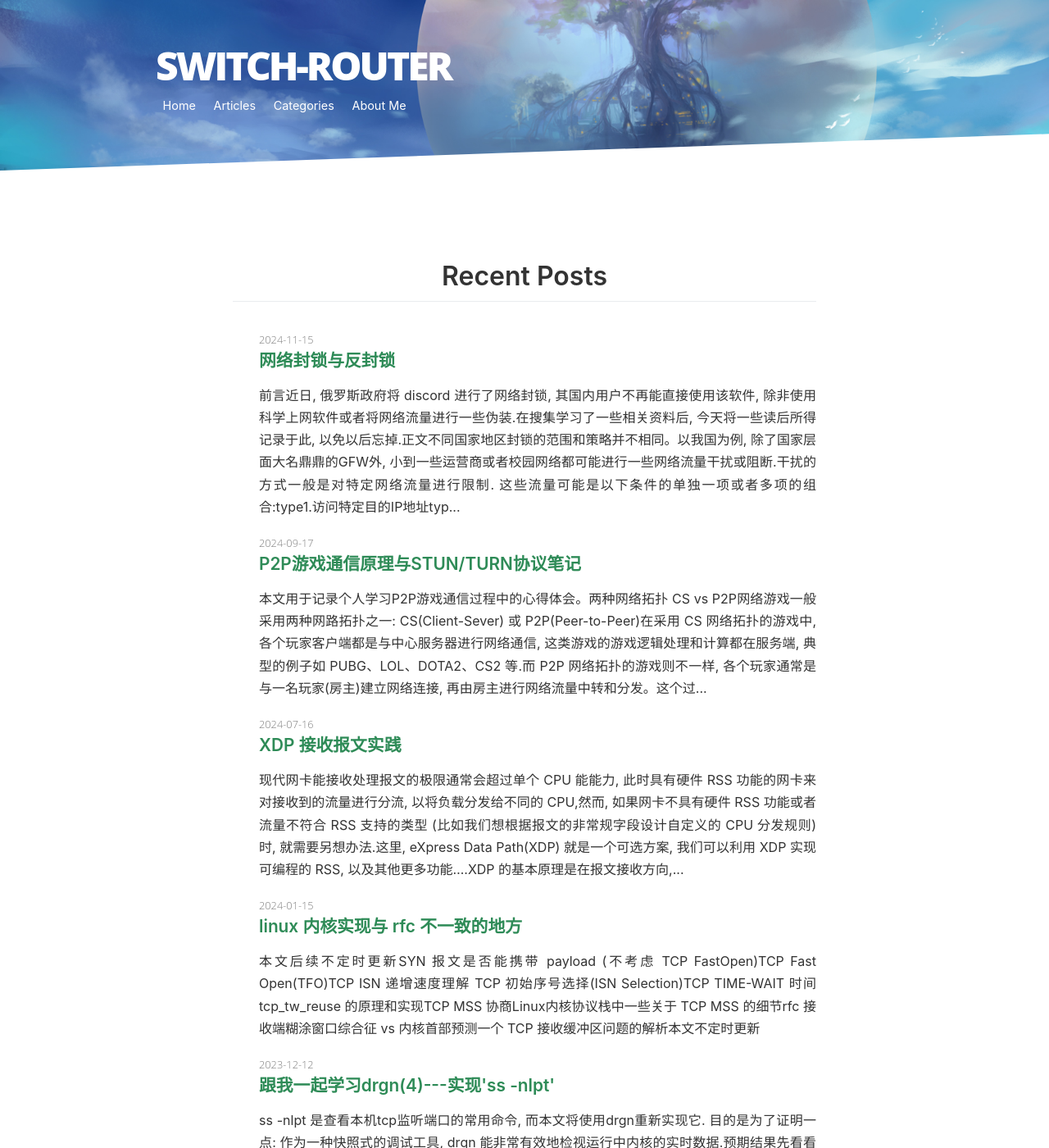
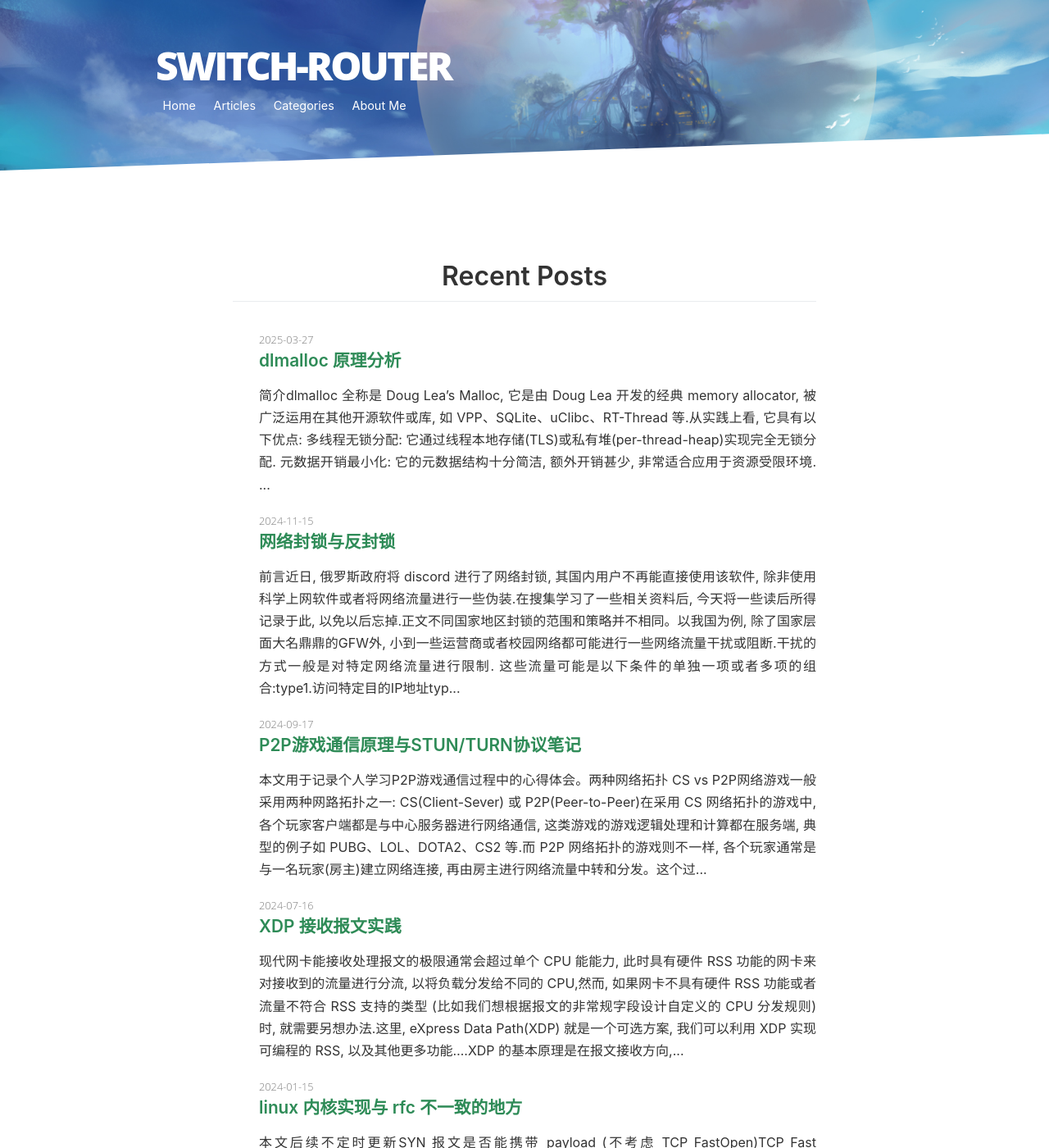
Before and after one commit to switch-router-nat/switch-router-nat.github.io, a Jekyll site: the page built from index.html, in a window 1280 px wide and 1400 px high. Shown: the whole window at 82% size. Built offline with Jekyll 4.4.1, drawn with Linux system fonts in a browser that asks for light colours; nearby versions of some CDN libraries; the list of posts is cut into pages by our own code; some of the changed lines change nothing that is shown; some of the changed text lies outside the part shown.

Commit message:
dlmalloc

````diff
--- a/_posts/2024-09-17-p2p.md
+++ b/_posts/2024-09-17-p2p.md
@@ -133,17 +133,19 @@ STUN 协议报文存在于 UDP (TCP也可, 但用得不多) 的 payload 中。
 这里最重要的就是 STUN Message Type. 它包含了报文的 type + method
 
 以 type 来看, 协议定义了以下四种:
-
+```
    #define IS_REQUEST(msg_type)       (((msg_type) & 0x0110) == 0x0000)
    #define IS_INDICATION(msg_type)    (((msg_type) & 0x0110) == 0x0010)
    #define IS_SUCCESS_RESP(msg_type)  (((msg_type) & 0x0110) == 0x0100)
    #define IS_ERR_RESP(msg_type)      (((msg_type) & 0x0110) == 0x0110)
+```
 
 对于 Request 来说, method 目前就只有 Binding 一种. 该 method 是 STUN 协议的核心.
-
+```
    0x000: Reserved
    0x001: Binding
    0x002: Reserved; was SharedSecret prior to [RFC5389]
+```
 
 一个典型的 Binding Response 报文如下, 其中 MAPPED_ADDRESS 即为 STUN client 经过 NAT 设备后的公网地址端口
 
@@ -171,14 +173,13 @@ STUN 协议报文存在于 UDP (TCP也可, 但用得不多) 的 payload 中。
 5.STUN client 1 和 STUN client 2 互相以对方 NAT 后的公网地址端口为目标发送 Binding Request, 该消息到达 NAT 设备时, 会建立相应的映射表项
 
 6.当其中一方发送的 Bind Request 到达对方 NAT 设备时，可能对方上一步表项还没有建立(双发发送 Binding Request 是一个独立的过程)。
-如果该 NAT 类型是 Full-cone, 则消息应该可以通过(满足第 1 步建立的表项), 如果是其他类型, 则会被丢弃。
+如果该 NAT 类型是 Full-cone, 则消息应该可以通过(满足第 1 步建立的表项)。如果是其他类型, 则会被丢弃, 不过这也没有关系, 因为当对方的 Bind Request 发出后, 本方的 Bind Request 也就能通过了
 
 7.当双方的 NAT 设备都建立表项后, 如果 NAT 映射具有 Endpoint-Independent Mapping 行为, 则双方的 Binding Request 都可以抵达对方 STUN client。此时双方的 P2P 通道就建立完成.
 
 ### 打洞失败的场景
 
 前面的展示过程中，打洞成功依赖 NAT 映射具有 Endpoint-Independent Mapping 行为。但如果不是呢, 比如 Address-Dependent Mapping, 我们可以通过分析看到, 此时对端发送的 Binding Request 依然不能穿越本端 NAT 设备
-
 
 因此，对于这种场景，还需要其他协议。
 
--- /dev/null
+++ b/_posts/2025-03-27-dlmalloc.md
@@ -0,0 +1,428 @@
+---
+layout    : post
+title     : "dlmalloc 原理分析"
+date      : 2025-03-27
+lastupdate: 2025-03-27
+categories: Network(Kernel)
+---
+
+# 简介
+
+dlmalloc 全称是 Doug Lea's Malloc, 它是由 Doug Lea 开发的经典 memory allocator, 被广泛运用在其他开源软件或库, 如 VPP、SQLite、uClibc、RT-Thread 等.
+
+从实践上看, 它具有以下优点:
+
+- 多线程无锁分配: 它通过线程本地存储(TLS)或私有堆(per-thread-heap)实现完全无锁分配.
+
+- 元数据开销最小化: 它的元数据结构十分简洁, 额外开销甚少, 非常适合应用于资源受限环境.
+
+- 低碎片化: 它允许更细粒度的内存块分割和合并策略，尤其在小内存块的管理上更高效
+
+- 减少系统调用: 它预分配大块内存池，后续所有分配均在用户态完成，无需内核介入.
+
+作者在 <https://gee.cs.oswego.edu/dl/html/malloc.html> 描述了写 dlmalloc 的动机, 以及心目中优秀的 memory allocator 的目标如下:
+
+- Maximizing Compatibility 最大化兼容性
+
+它应该与其他软件兼容, 尤其应该遵守 ANSI/POSIX 标准
+
+- Maximizing Portability  最大化可移植性
+
+它应该尽可能少依赖系统特性(如系统调用)，同时仍为某些系统独有的有用功能提供可选支持；并符合所有已知的系统对齐和寻址规则.
+
+解释一下就是: 设计中应该减少对特定系统调用或API的依赖, 因为这些依赖可能导致代码在其他平台上无法运行。例如，使用POSIX标准的函数而不是Windows特有的API，或者使用抽象层来封装系统相关的代码
+
+另一方面，虽然要减少依赖，但某些功能可能只在特定系统上存在且非常有用，因此需要以可选的方式支持它们。
+
+比如，在 Linux 上使用 epoll 进行高效 I/O 复用，而在 Windows 上使用 IOCP，但通过条件编译或插件机制来提供这些功能。
+
+另外, 不同硬件架构(如x86、ARM)有不同的内存对齐要求和寻址限制。代码需要遵守这些规则以避免崩溃或性能下降，比如确保数据结构正确对齐，或处理不同字节序的问题
+
+- Minimizing Space 最小化空间
+
+它应该不浪费空间, 应该尽可能少地从系统获取内存, 并始终应该让碎片内存尽可能地少.
+
+- Minimizing Time 最小化时间
+
+它的 malloc()\free()\realloc() 等实现应该尽可能地小耗时短, 或者说可控。
+
+- Maximizing Tunability 最大化可调整性
+
+它的可选功能和行为应由用户静态(通过宏定义等) 或动态(通过控制命令，例如 mallopt)控制, 方便用户定制出最合适的配置。
+
+- Maximizing Locality 最大化局部性
+
+它分配大内存时应该尽可能靠近, 因为计算机系统中短时间内倾向于重复访问某些数据或相邻数据, 这有助于减少程序运行期间出现缺页和cache miss
+
+- Maximizing Error Detection 最大化错误检测
+
+它应该可以检测明显的踩内存、重复释放问题。
+
+- Minimizing Anomalies 最小化异常
+
+即使是使用默认配置, 它也应该在大部分程序上表现良好。
+
+以上准则有些优点拗口, 接下来, 我将从源码角度对 dlmalloc 展开分析.
+
+源码地址: https://github.com/switch-router-nat/dlmalloc
+
+# 总览
+
+整个源码仅2个文件: **dlmalloc.c** 和 **dlmalloc.h**, 这个特点使其非常容易被集成到其他代码里.
+
+其中 dlmalloc.h 主要放着注释和函数声明. 其中包含一些"术语"的定义, 包括各个宏开关的解释和默认值.
+
+这里面最重要我觉得是 **MSPACES** (Memory Spaces), 它可以类比于 linux kernel 中的 namespace 的概念. 一旦使能了, 就会衍生出 mspace\_malloc(), mspace\_free() 等函数, 这些函数相比原版会多一个额外的 mspace 参数.
+
+> If MSPACES is defined, then in addition to malloc, free, etc., this file also defines mspace\_malloc, mspace\_free, etc. These are versions of malloc routines that take an "mspace" argument obtained using create\_mspace, to control all internal bookkeeping.
+
+而这可以让一个程序中创建多个 mspace 空间, 它们使用互不重叠的内存.
+
+相反, 如果不使能 **MSPACES** , 则相当于是使用默认唯一的空间. 至于该文件中的其他定义, 可以遇到了再来查询.
+
+接下来是 **dlmalloc.c**, 该文件包含了 dlmalloc 的具体实现, 下面我们就进入该文件.
+
+# mspace 和 mstate
+
+如果使能了**MSPACES**, 应用程序要做的第一件事就是 **创建mspace**
+```c
+    typedef void* mspace;
+    typedef struct malloc_state*    mstate;
+    ...
+
+    mspace create_mspace(size_t capacity, int locked) {
+      mstate m = 0;
+      size_t msize;
+      ensure_initialization();
+      msize = pad_request(sizeof(struct malloc_state));
+      if (capacity < (size_t) -(msize + TOP_FOOT_SIZE + mparams.page_size)) {
+        size_t rs = ((capacity == 0)? mparams.granularity :
+                     (capacity + TOP_FOOT_SIZE + msize));
+        size_t tsize = granularity_align(rs);
+        char* tbase = (char*)(CALL_MMAP(tsize));
+        if (tbase != CMFAIL) {
+          m = init_user_mstate(tbase, tsize);           // --> 初始化 mstate
+          m->seg.sflags = USE_MMAP_BIT;
+          set_lock(m, locked);
+        }
+      }
+      return (mspace)m;
+    }
+```
+上面的函数创建一个指定`capacity`大小内存的`mspace`, 其内部最重要的就是调用 *init\_user\_mstate()* 初始化`mstate`
+
+这里的`mstate`相当于作为这块内存区域的元数据, 它位于申请内存的顶部, 记录整个内存的使用情况.
+
+这里的`capacity`是纯用户可用的内存大小, 不不含元数据自身所占的内存空间. 因此这个函数实际从操作系统申请的内存是要超过`capacity`的。
+
+<p align="center"><img src="/assets/img/dlmalloc/overview.PNG"></p>
+
+如上图所示, 在整个 mspace 内存空间里, 元数据控制结构位于顶端, 余下的一大片都是待分配给应用程序的内存.
+
+# chunk
+
+对于使能了**MSPACES**版本来说, 应用程序调用下面这个API, 从指定的`mspace`内部申请`bytes`字节内存
+
+```c
+/* 从 msp 指定的 mspace 申请分配 bytes 字节长度的内存 */
+void* mspace_malloc(mspace msp, size_t bytes)
+```
+
+分配内存的单元被称为 chunk, 其大小并不固定, 应用程序申请的内存越大, chunk 所占的内存也就越多。
+
+chunk 中除了包含真正提供给应用程序的内存空间外, 还要记录该内存空间长度, 因为当应用程序释放内存时, 只会提供首地址, 并不会提供长度.
+
+正在被使用的 chunk 在内存中的布局如下 (每一行代表8个字节):
+
+```
+   如果 prev chunk 处于被使用状态:
+
+   chunk-> +-+-+-+-+-+-+-+-+-+-+-+-+-+-+-+-+-+-+-+-+-+-+-+-+-+-+-+-+-+-+-+-+
+           | payload of previous chunk                                     |
+           +-+-+-+-+-+-+-+-+-+-+-+-+-+-+-+-+-+-+-+-+-+-+-+-+-+-+-+-+-+-+-+-+
+           | Size of this chunk                                        |C|P| C = 1  P = 1
+     mem-> +-+-+-+-+-+-+-+-+-+-+-+-+-+-+-+-+-+-+-+-+-+-+-+-+-+-+-+-+-+-+-+-+
+           |                                                               |
+           +-                                                              +
+           |                                                               |
+           +-                                                              +
+           |                                                               :
+           +-      size - sizeof(size_t) available payload bytes           +
+           :                                                               |
+   chunk-> +-                                                              +
+           |                                                               |
+           +-+-+-+-+-+-+-+-+-+-+-+-+-+-+-+-+-+-+-+-+-+-+-+-+-+-+-+-+-+-+-+-+
+           | Size of next chunk (may or may not be in use)             |C|P| C = 0/1 P = 1
+     mem-> +-+-+-+-+-+-+-+-+-+-+-+-+-+-+-+-+-+-+-+-+-+-+-+-+-+-+-+-+-+-+-+-+
+
+
+
+   如果 prev chunk 处于空闲状态:
+
+   chunk-> +-+-+-+-+-+-+-+-+-+-+-+-+-+-+-+-+-+-+-+-+-+-+-+-+-+-+-+-+-+-+-+-+
+		   | Size of previous chunk                                        |
+		   +-+-+-+-+-+-+-+-+-+-+-+-+-+-+-+-+-+-+-+-+-+-+-+-+-+-+-+-+-+-+-+-+
+		   | Size of this chunk                                        |C|P| C = 1  P = 0
+	 mem-> +-+-+-+-+-+-+-+-+-+-+-+-+-+-+-+-+-+-+-+-+-+-+-+-+-+-+-+-+-+-+-+-+
+		   |                                                               |
+		   +-                                                              +
+		   |                                                               |
+		   +-                                                              +
+		   |                                                               :
+		   +-      size - sizeof(size_t) available payload bytes           +
+		   :                                                               |
+   chunk-> +-                                                              +
+		   |                                                               |
+		   +-+-+-+-+-+-+-+-+-+-+-+-+-+-+-+-+-+-+-+-+-+-+-+-+-+-+-+-+-+-+-+-+
+		   | Size of next chunk (may or may not be in use)             |C|P| C = 0/1  P = 1
+	 mem-> +-+-+-+-+-+-+-+-+-+-+-+-+-+-+-+-+-+-+-+-+-+-+-+-+-+-+-+-+-+-+-+-+
+
+```
+
+关于 chunk 的布局, 有几点需要解释:
+
+1.  chunk 与 chunk 之间在内存中紧密相连;
+2.  chunk 在内存中 16 字节对齐, chunk 的第二行除了表示该 chunk 大小外, 未使用的低 2 比特 C 和 P 是两个标记位, 分别表示 current chunk 和 previous chunk 是否正在被使用;
+3.  chunk 指针指向的前 8 字节内存其实还属于 previous chunk;
+4.  如果 previous chunk 处于使用状态, 这 8 个字节就是属于 previous chunk 的 payload 内存
+5.  如果 previous chunk 处于空闲状态, 这 8 个字节则记录 previous chunk 的大小
+6.  mem 指针是实际返回给应用程序的内存首地址
+7.  应用程序能实际读写的内存的尾部已经侵入到 next chunk
+
+而如果 current chunk 处于**空闲**状态, 则内存布局如下:
+```
+   chunk-> +-                                                             -+
+		   | User payload (must be in use, or we would have merged!)       |
+		   +-+-+-+-+-+-+-+-+-+-+-+-+-+-+-+-+-+-+-+-+-+-+-+-+-+-+-+-+-+-+-+-+
+		   | Size of this chunk                                        |C|P| C = 0  P = 1
+		   +-+-+-+-+-+-+-+-+-+-+-+-+-+-+-+-+-+-+-+-+-+-+-+-+-+-+-+-+-+-+-+-+
+		   | Next pointer                                                  |
+		   +-+-+-+-+-+-+-+-+-+-+-+-+-+-+-+-+-+-+-+-+-+-+-+-+-+-+-+-+-+-+-+-+
+		   | Prev pointer                                                  |
+		   +-+-+-+-+-+-+-+-+-+-+-+-+-+-+-+-+-+-+-+-+-+-+-+-+-+-+-+-+-+-+-+-+
+		   |                                                               :
+		   +-      size - sizeof(struct chunk) unused bytes                +
+		   :                                                               |
+   chunk-> +-+-+-+-+-+-+-+-+-+-+-+-+-+-+-+-+-+-+-+-+-+-+-+-+-+-+-+-+-+-+-+-+
+		   | Size of this chunk                                            |
+		   +-+-+-+-+-+-+-+-+-+-+-+-+-+-+-+-+-+-+-+-+-+-+-+-+-+-+-+-+-+-+-+-+
+		   | Size of next chunk (must be in use)                       |C|P| C = 1 P = 0
+	 mem-> +-+-+-+-+-+-+-+-+-+-+-+-+-+-+-+-+-+-+-+-+-+-+-+-+-+-+-+-+-+-+-+-+
+		   |                                                               :
+		   +- User payload                                                 +
+		   :                                                               |
+```
+同样有几点需要解释:
+
+1.  空闲 chunk 的 previous chunk 一定正在使用 (P = 1), 否则两个连续空闲的 chunk 会被合并为一个. next chunk 同理.
+2.  chunk 指针的第3行和第4行分别为指向其他 chunk 的指针. 这一点稍后在 smallbin 中阐述.
+
+回过头再看看代码里 chunk 的定义:
+```c
+    struct malloc_chunk {
+      size_t               prev_foot;  /* Size of previous chunk (if free). */
+      size_t               head;       /* Size and inuse bits. */
+      struct malloc_chunk* fd;         /* double links -- used only if free. */
+      struct malloc_chunk* bk;
+    };
+```
+## top chunk
+
+**top chunk**是一个 mspace 中一个特殊的 chunk. 它是该 mspace 的最后分配源. 初始状态下, `top chunk`几乎表示了整个待分配内存。
+
+若应用程序申请的内存现有空闲 chunk 都不满足, dlmalloc会从 top chunk 中切分出一个 chunk, 剩余部分仍作为 top chunk 保留;
+
+当释放的内存块与 top chunk 相邻时，dlmalloc 会将其合并到 top chunk 中. top chunk 的大小和位置会记录在 mspace 的元数据中。
+
+以一个 capacity = 4096 的 mspace 为例, 初始状态下, top chunk 的内存布局如下图所示 (水平线表示重叠的内存地址):
+
+<p align="center"><img src="/assets/img/dlmalloc/mspace.PNG"></p>
+
+如果此时程序申请一个 24 字节内存, 那么 top chunk 将向下移动 32 字节 (申请字节数+8, 再16字节对齐)
+
+<p align="center"><img src="/assets/img/dlmalloc/malloc24.PNG"></p>
+
+图中`mem`为返回给应用程序的地址, 红框为用户可读写的内存.
+
+# smallbin
+
+smallbin 是用于管理**较小**的 chunk 的核心数据结构, 它位于 mspace 的元数据`struct malloc_state`结构中, 通过固定大小的双向链表组织空闲内存块，优化小内存的分配和释放效率.
+
+这里的**较小**是指用户申请的内存大小不超过 232 Bytes, 对应此时 chunk 大小为 240 Bytes (用户申请内存加 8 Bytes,再 16 Bytes 对齐)
+
+smallbin 包含了若干 chunk 链表, 每个链表串联起相同大小的 chunk, 链表之间间隔为 8 Bytes.
+```
+    链表1 <--> 32 Bytes chunk <--> 32 Bytes chunk <--> 32 Bytes chunk
+    链表2 <--> 40 Bytes chunk <--> 40 Bytes chunk <--> 40 Bytes chunk
+    链表3 <--> 48 Bytes chunk <--> 48 Bytes chunk <--> 48 Bytes chunk
+    ...
+    链表27 <--> 240 Bytes chunk <--> 240 Bytes chunk <--> 240 Bytes chunk
+```
+链表上的 chunk 通常是由于程序释放, 并且又不能与上下相邻的 chunk 合并产生的.
+
+如下图所示, 展示了 32 Bytes 大小的 chunk 链表, 它将内存区中**游离**的所有 32 Bytes chunk 串联了起来.
+
+<p align="center"><img src="/assets/img/dlmalloc/smallbin.PNG"></p>
+
+从代码上看, mspace 元数据内有两个字段与 smallbin 有关: `smallmap`和`smallbins`
+
+```c
+struct malloc_state {
+  binmap_t   smallmap;
+  ...
+  mchunkptr  smallbins[(NSMALLBINS+1)*2]; // NSMALLBINS = 32
+  ...
+};
+```
+
+其中,`smallbins`就是上面提到的链表数组, 而 smallmap 则是一个 bitmap, 每一位用来表示是否存在对应大小的空闲 small chunk, 比如若存在一个大小为 32 Bytes 的 chunk, 则 smallmap 的第 32 >> 3 = 4 (下标从0开始) 位会被置位。
+
+smallbins 有 (32+1)\*2 = 66 个元素, 其中每 2 个为一组(fd 和 bk), 33 组比上面的 27 条链表要多, 这是由于有一些组不会使用, 因为 chunk 有最小大小的限制, 前几组元素并不会用到.
+
+dlmalloc 对于小内存请求遵循以下顺序算法:
+
+```
+1. smallbin 里存在匹配的 **remainderless chunk** (指 chunk 的大小与请求完全匹配，分割后无剩余空间可形成新 chunk);
+2. 从 dv chunk 分配 (通常为最近一次请求或释放形成的 chunk);
+3. 从 smallbin 中选择最小的可用 chunk 进行分割，将剩余部分保存为新的 dv chunk;
+4. 从 top chunk 分配;
+5. 向操作系统申请新内存并使用.
+```
+
+# dv chunk
+
+dv(designated victim)是一种缓存机制，用于快速响应连续的小请求，减少对 smallbins 的遍历, 它产生于对 small chunk 的分割.
+
+在一个 msapce 中, 只有唯一的 dv chunk, 它和 top chunk 一样, 保存在 mspace 的元数据中, 被 dv 保存的 chunk 不再会被 smallbin 跟踪.
+
+每个 msapce 只能保存一个 dv chunk, 当有新的 chunk 产生需要保存为 dv chunk 时, 原 dv 会重新插入 smallbin
+
+```c
+struct malloc_state {
+	...
+	mchunkptr  dv;
+    mchunkptr  top;
+    ...
+}
+```
+
+下面是一个产生 dv chunk 的例子:
+
+```c
+mspace mymspace = create_mspace(0,0);
+
+/* 请求第一个 128 字节内存空间的 chunk */
+void* mem1 = mspace_malloc(mymspace, 128);
+
+/* 请求第二个 128 字节内存空间的 chunk */
+void* mem2 = mspace_malloc(mymspace, 128);
+
+/* 释放第一个 chunk, 会产生一个 small chunk 加入 smallbin */
+mspace_free(mymspace, mem1);
+
+/* 请求一个较小的 chunk, 此时会分割刚刚的 small chunk, 余下部分会成为 dv chunk */
+void* mem3 = mspace_malloc(mymspace, 64);
+```
+
+# treebin
+
+**treebin**是一种用于管理较大 chunk (不小于256 Bytes)的高效数据结构，它通过树的形式来组织空闲 chunk.
+
+mspace 元数据中有两个字段与 treebin 有关:**treemap**和**treebins**. 其中 treebins 有 NSMALLBINS(32) 个 slot 用于存放不同范围的 chunk, 而 treemap 则用来快速检查对应 slot 是否有 chunk
+
+```c
+struct malloc_state {
+  binmap_t   treemap;
+  ...
+  tbinptr    treebins[NTREEBINS]; // NSMALLBINS = 32
+  ...
+};
+
+struct malloc_tree_chunk {
+  /* The first four fields must be compatible with malloc_chunk */
+  size_t                    prev_foot;
+  size_t                    head;
+  struct malloc_tree_chunk* fd;
+  struct malloc_tree_chunk* bk;
+
+  struct malloc_tree_chunk* child[2];
+  struct malloc_tree_chunk* parent;
+  bindex_t                  index;
+};
+
+typedef struct malloc_tree_chunk  tchunk;
+typedef struct malloc_tree_chunk* tchunkptr;
+typedef struct malloc_tree_chunk* tbinptr; /* The type of bins of trees */
+```
+
+treebin 根据索引`I`多个层级，每个层级对应一段大小范围, 每一层都是都是一棵独立的 tree. 要插入 treebin 的 chunk 根据其大小进入不同的层
+
+计算方法如下, 其中`S`是 chunk 的大小(输入参数), `I`是层索引(输出参数)
+
+```c
+#define compute_tree_index(S, I)\
+{\
+  unsigned int X = S >> TREEBIN_SHIFT;\
+  if (X == 0)\
+    I = 0;\
+  else if (X > 0xFFFF)\
+    I = NTREEBINS-1;\
+  else {\
+    unsigned int K = (unsigned) sizeof(X)*__CHAR_BIT__ - 1 - (unsigned) __builtin_clz(X); \
+    I =  (bindex_t)((K << 1) + ((S >> (K + (TREEBIN_SHIFT-1)) & 1)));\
+  }\
+}
+```
+
+首先通过`S`向右移动`8`位,得到`X`, 由于按照设计`S`的最小值是`256`, 则正常情况下`X`的最小值为`1`.
+
+一般情况(1 ≤ X ≤ 0xFFFF), **先计算`K`, 再计算`I`**
+
+```
+_builtin_clz(X) 是 GCC 内置函数，返回 X 的二进制前导零(Leading Zeros)数量。
+sizeof(X) * CHAR_BIT 是 unsigned int 的总位数, 一般为 32.
+```
+
+由此可以得到
+
+```c
+K = (总位数 - 1) - 前导零数
+```
+
+示例1: 若 `S = 1280` (`X = 5`, 二进制 `010100000000`)，前导零数为`29`, 则`K = 31 - 29 = 2`
+示例2: 若 `S = 1536` (`X = 6`, 二进制 `011000000000`)，前导零数为`29`, 则`K = 31 - 29 = 2`
+
+计算`I`的步骤是:
+```
+(K << 1)：将 K 乘以 2，生成一个基数
+(S >> (K + TREEBIN_SHIFT - 1)) & 1：检查 S 的第 (K + 7) 位是否为 1（即下一个有效位）
+```
+即
+```
+I = 2*K + (下一个有效位)
+```
+
+示例1: 若 `S = 1280`, 由前面计算得到`K = 2`, 则`K + 7 = 9`, `S >> 9 = 2`(二进制`10`), 最低位为`0`. 最终`I = 2*2 + 0 = 4`
+示例2: 若 `S = 1536`, 由前面计算得到`K = 2`, 则`K + 7 = 9`, `S >> 9 = 3`(二进制`11`), 最低位为`1`. 最终`I = 2*2 + 1 = 5`
+
+因此, `S`大小和`I`的映射关系为
+
+| chunk 大小(Byte) | K   | I     | chunk 分配策略     |
+| :------------- | :-- | :---- | :------------- |
+| \[256, 511]    | 0   | 0 或 1 | 根据第 7 位是否为1划分  |
+| \[512, 1023]   | 1   | 2 或 3 | 根据第 8 位是否为1划分  |
+| \[1024, 2047]  | 2   | 4 或 5 | 根据第 9 位是否为1划分  |
+| ...            | ... | ...   | ...            |
+| \[8M, 16M)     | 15  | 30或31 | 根据第 22 位是否为1划分 |
+
+
+而在一个层级内部的树状结构上, treebin 总是将较小的 chunk 放置在左子树, 较大的 chunk 放置在右子树.
+
+dlmalloc 对于大内存请求遵循以下顺序算法:
+
+```
+1. 从 treebin 里找满足请求的 chunk
+2. 从 dv chunk 分配
+3. 从 top chunk 分配;
+4. 向操作系统申请新内存并使用.
+```
````
Also changed, not shown: assets/img/dlmalloc/malloc24.png (added), assets/img/dlmalloc/mspace.png (added), assets/img/dlmalloc/overview.png (added), assets/img/dlmalloc/smallbin.png (added).
